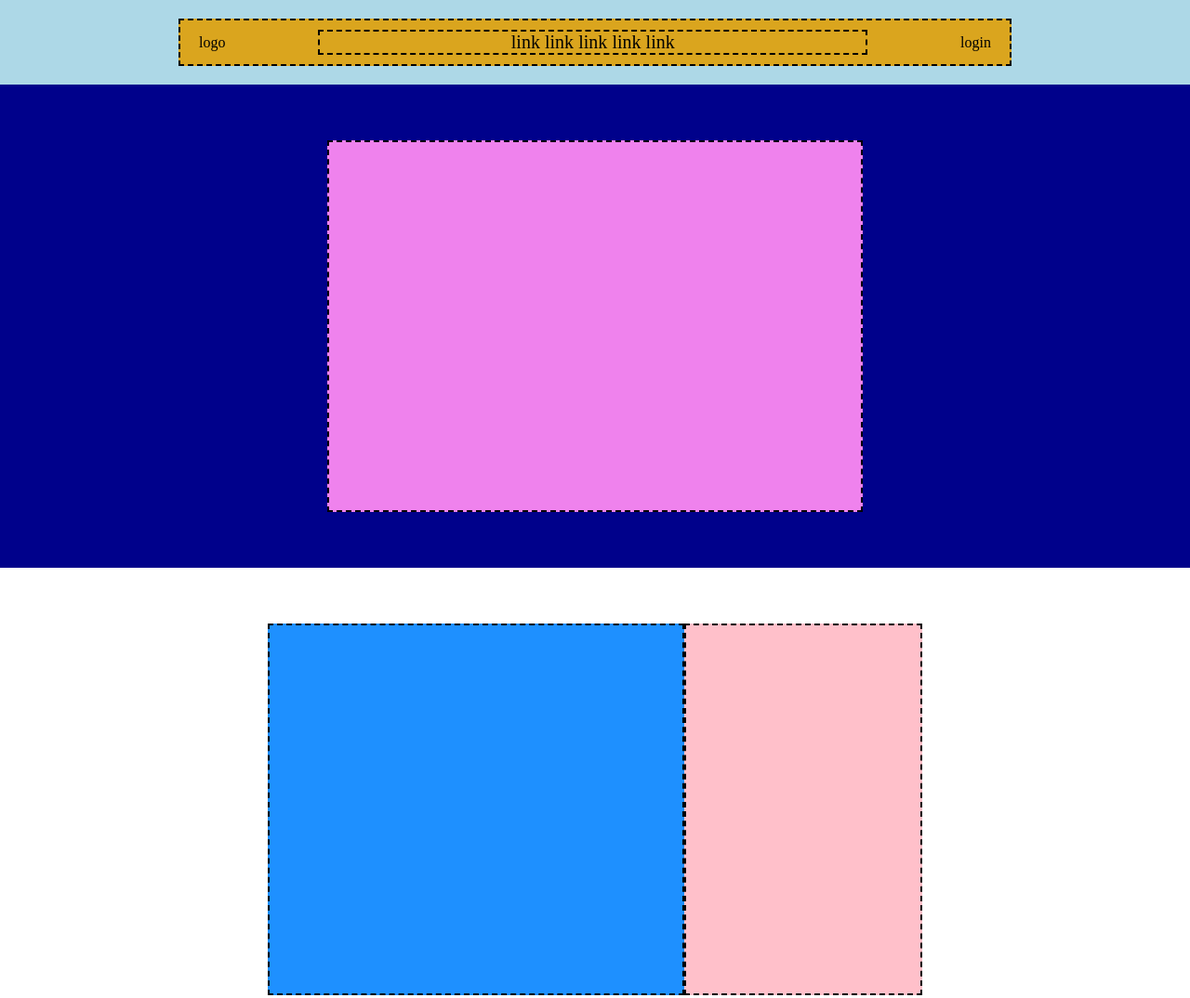
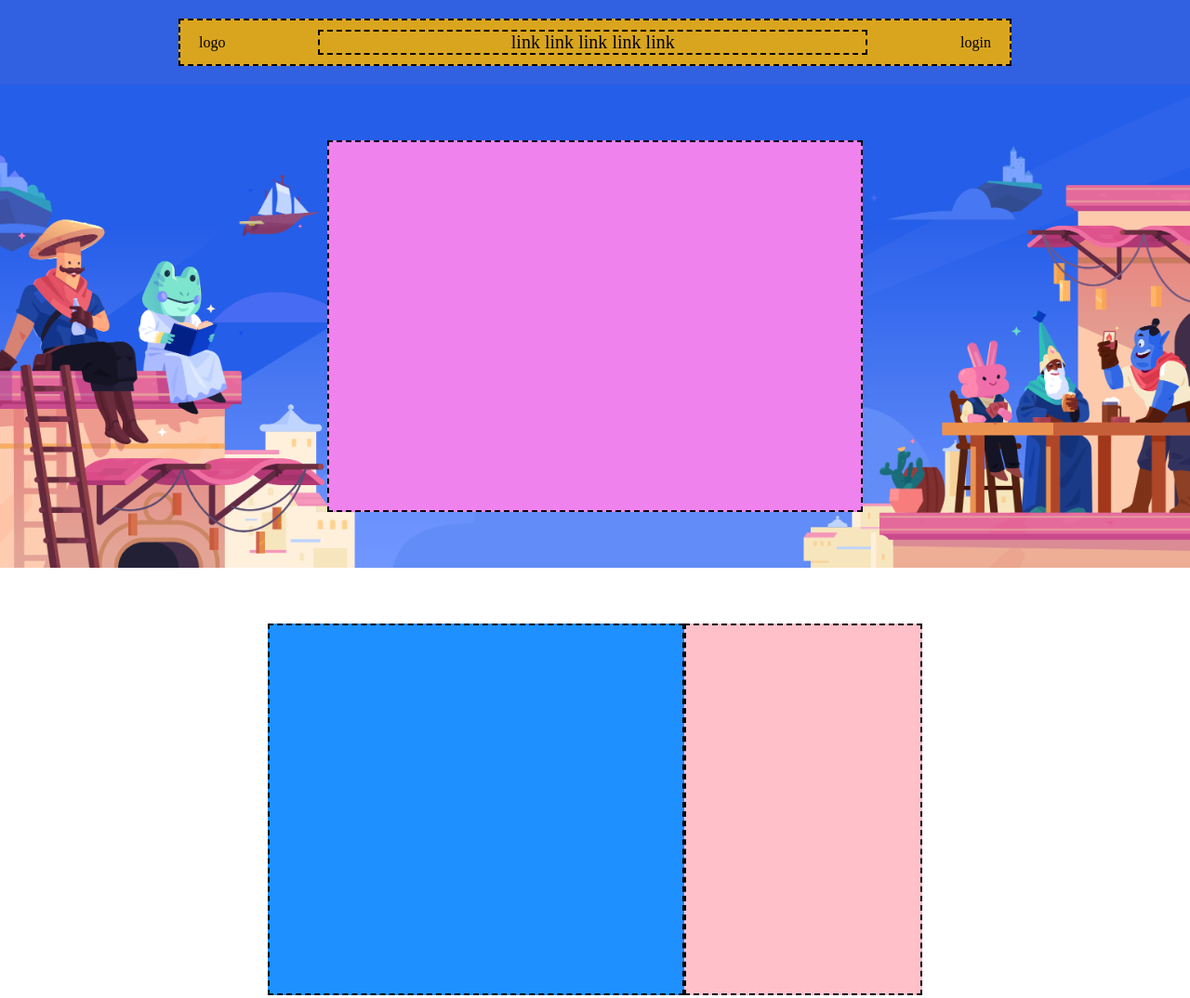
Before and after one commit to xlore97/htmlcss-discord, a plain HTML site: page index.html in a window 1280 px wide. Shown: the top 1074 px of the page at 93% size. Drawn offline with Linux system fonts and the light colour scheme.

Commit message:
Setup jumbo bg

```diff
--- a/asset/css/style.css
+++ b/asset/css/style.css
@@ -5,7 +5,7 @@
 }
 
 .headerbg {
-    background-color: #ADD8E7;
+    background-color: #3160E0;
     padding: 20px 0;
     display: flex;
     justify-content: center;
@@ -49,7 +49,9 @@
 /* Jumbo */
 
 .jumbo-bg {
-    background-color: #00018B;
+    background-image: url('../../img/jumbo.png');
+    background-size: cover;
+    background-position: center;
     padding: 60px 0;
     display: flex;
     justify-content: center;
```
